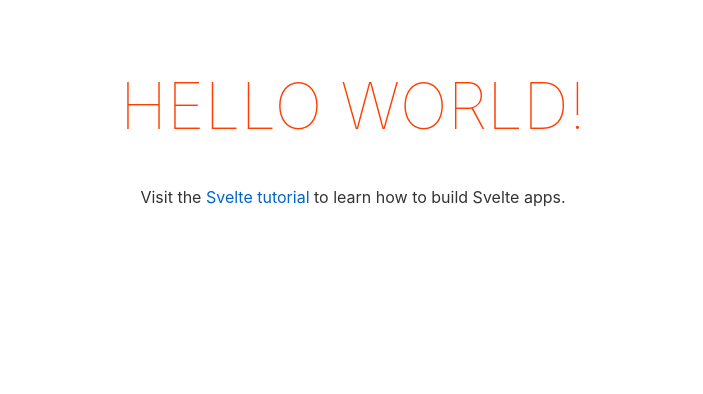
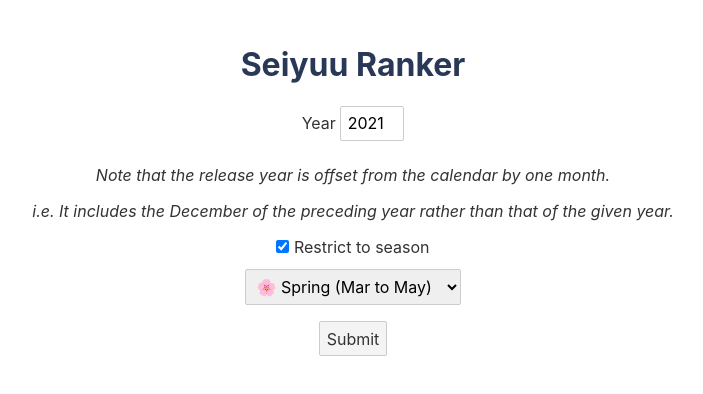
Before and after one commit to shirakaba/seiyuu-ranker, a Svelte app: page / in a window 1280 px wide. Shown: the top 394 px of the page, without its empty margins (287-990 px from the left). Built offline with nearby package versions, Linux system fonts and the light colour scheme.

Commit message:
Provisional form

```diff
--- a/src/App.svelte
+++ b/src/App.svelte
@@ -1,10 +1,105 @@
 <script lang="ts">
-	export let name: string;
+	import { query } from "./query";
+	import type { MediaSeason } from "./query";
+
+	async function getRandomNumber() {
+		const res = await fetch(`tutorial/random-number`);
+		const text = await res.text();
+
+		if (res.ok) {
+			return text;
+		} else {
+			throw new Error(text);
+		}
+	}
+
+	let restrictToSeason: boolean = true;
+
+	interface SeasonOption {
+		text: string,
+		value: MediaSeason,
+	}
+
+	const seasons: SeasonOption[] = [
+		{ text: "☃️ Winter (Dec to Feb)", value: "WINTER" },
+		{ text: "🌸 Spring (Mar to May)", value: "SPRING" },
+		{ text: "⛱ Summer (Jun to Aug)", value: "SUMMER" },
+		{ text: "🍁 Fall (Sep to Nov)", value: "FALL" },
+	];
+
+	function getCurrentSeason(currentDate: Date): MediaSeason {
+		const currentMonth: number = currentDate.getMonth() + 1;
+
+		switch(currentMonth){
+			case 12:
+			case 1:
+			case 2:
+				return "WINTER";
+			case 3:
+			case 4:
+			case 5:
+				return "SPRING";
+			case 6:
+			case 7:
+			case 8:
+				return "SUMMER";
+			default:
+				return "FALL";
+		}
+	}
+
+	const currentDate = new Date();
+	let year: string = currentDate.getFullYear().toString();
+	$: yearValid = /^\d+$/.test(year) && Number.isInteger(parseInt(year));
+
+	const currentSeason = getCurrentSeason(currentDate);
+	let selectedSeason: SeasonOption = seasons.find(season => season.value === currentSeason)!;
+
+	let submissionInFlight: boolean = false;
+	$: canSubmit = !submissionInFlight && yearValid;
+
+
+	function onSubmit(): void {
+		// alert(`answered question ${selected.id} (${selected.text}) with "${answer}"`);
+	}
 </script>
 
 <main>
-	<h1>Hello {name}!</h1>
-	<p>Visit the <a href="https://svelte.dev/tutorial">Svelte tutorial</a> to learn how to build Svelte apps.</p>
+	<h1>Seiyuu Ranker</h1>
+
+	<form on:submit|preventDefault={onSubmit}>
+		<label>
+			Year
+			<input style="width: 4em;" bind:value={year}>
+		</label>
+		{#if !yearValid}
+			<p style="color: red;">Please enter a valid year.</p>
+		{/if}
+
+		<p><em>Note that the release year is offset from the calendar by one month.</em></p>
+		<p><em>i.e. It includes the December of the preceding year rather than that of the given year.</em></p>
+
+		<label>
+			<input type=checkbox bind:checked={restrictToSeason}>
+			Restrict to season
+		</label>
+
+		{#if restrictToSeason}
+			<div style="padding: 8px;">
+				<select bind:value={selectedSeason}>
+					{#each seasons as season}
+						<option value={season}>
+							{season.text}
+						</option>
+					{/each}
+				</select>
+			</div>
+		{/if}
+
+		<button disabled={!canSubmit} type=submit>
+			Submit
+		</button>
+	</form>
 </main>
 
 <style>
@@ -16,10 +111,7 @@
 	}
 
 	h1 {
-		color: #ff3e00;
-		text-transform: uppercase;
-		font-size: 4em;
-		font-weight: 100;
+		color: #293856;
 	}
 
 	@media (min-width: 640px) {
--- a/src/main.ts
+++ b/src/main.ts
@@ -2,9 +2,7 @@ import App from './App.svelte';
 
 const app = new App({
 	target: document.body,
-	props: {
-		name: 'world'
-	}
+	props: {}
 });
 
 export default app;
--- a/src/query.ts
+++ b/src/query.ts
@@ -234,10 +234,12 @@ async function depaginateCharacters({
   };
 }
 
+export type MediaSeason = "WINTER"|"SPRING"|"SUMMER"|"FALL";
+
 interface queryArgs {
   variables: {
     seasonYear: number,
-    season?: "WINTER"|"SPRING"|"SUMMER"|"FALL",
+    season?: MediaSeason,
   },
   progressMonitor?: EventEmitter,
 }
```
